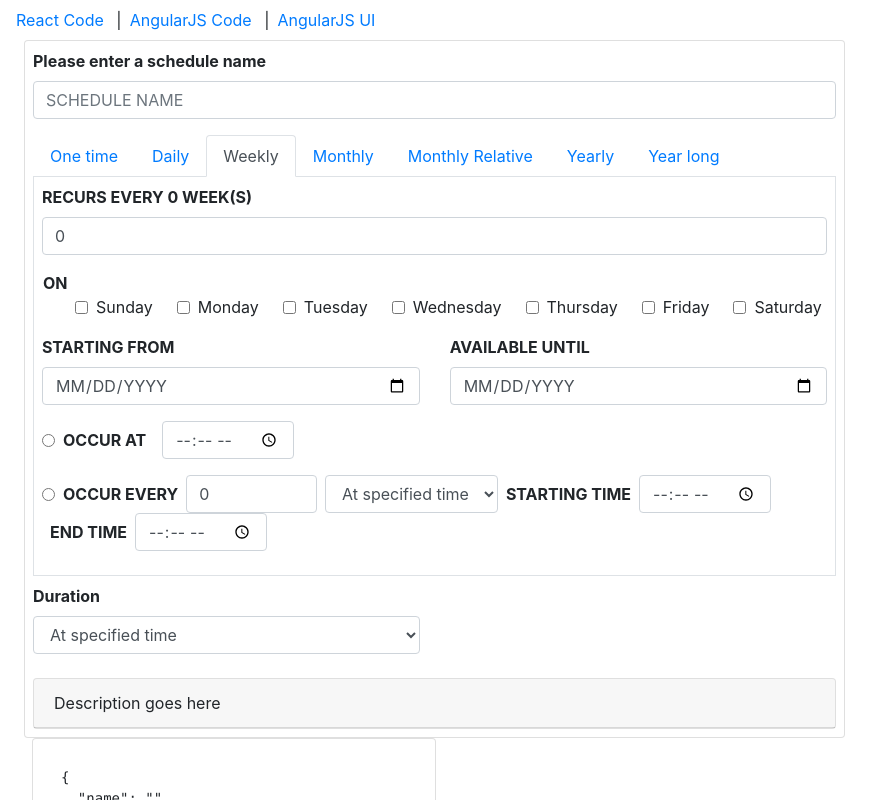
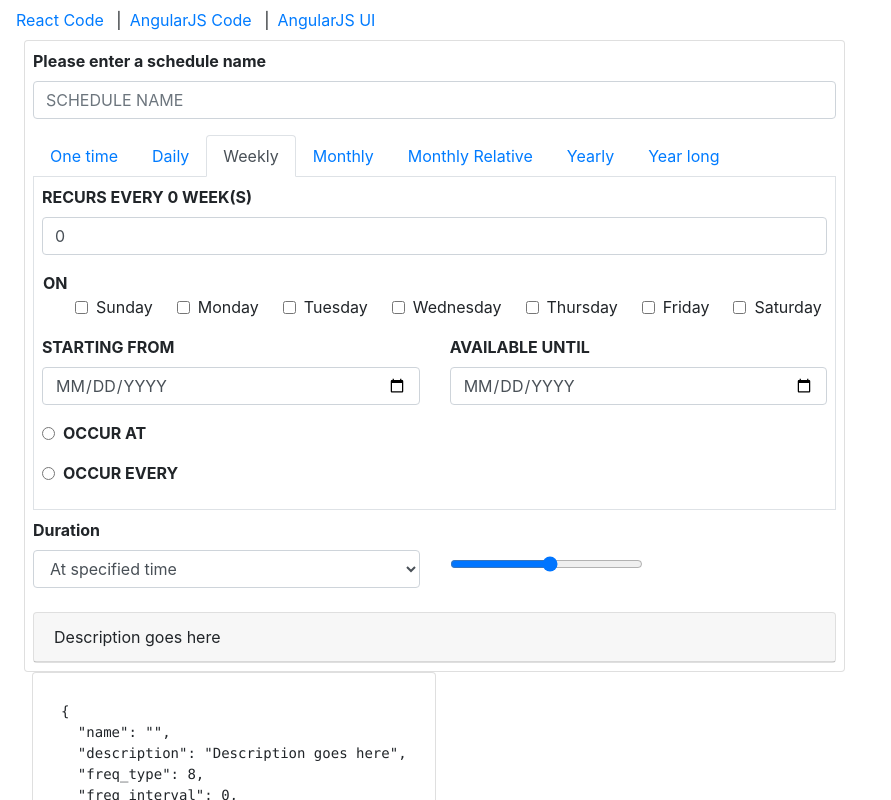
Before and after one commit to shantanugupta/react-scheduler, a React (Create React App) app: page / in a window 1280 px wide. Shown: the top 800 px of the page, without its empty margins (0-891 px from the left). Built offline with nearby package versions, Linux system fonts and the light colour scheme.

Commit message:
Fixed description generation for Duration interval and freq_subday_interval. Added slider for duration selection

```diff
--- a/src/components/Scheduler/FrequencySchedule/FrequencySchedule.component.jsx
+++ b/src/components/Scheduler/FrequencySchedule/FrequencySchedule.component.jsx
@@ -31,6 +31,14 @@ const FrequencyScheduleComponent = props => {
 
         tempState[name] = value;
 
+        if (name === "freq_subday_type") {
+            if (tempState.freq_subday_type === 2 && tempState.freq_subday_interval > 24) {
+                tempState.freq_subday_interval = 24;
+            } else if (tempState.freq_subday_type === 1) {
+                tempState.freq_subday_interval = 0;
+            }
+        }
+
         setState(tempState);
         props.onFrequencyScheduleChange(tempState);
     }
@@ -50,6 +58,23 @@ const FrequencyScheduleComponent = props => {
         } else if (isOccurAt === false) {
             //reset nothing
         }
+    }
+
+    const getFreqSubdayInterval = (key, value, freq_subday_interval) => {
+        let description = '';
+
+        if (key === 1) {
+            description = value;
+        } else {
+            if (key === 2 && freq_subday_interval > 24) {
+                description = 24 + " " + value
+            }
+            else {
+                description = freq_subday_interval + " " + value
+            }
+        }
+
+        return description;
     }
 
     return (
@@ -84,7 +109,7 @@ const FrequencyScheduleComponent = props => {
                                 value="true" onChange={(e) => handleChange(e)} /><strong className="ml-2" htmlFor="occurOnceRadio">OCCUR AT</strong>
                         </label>
                     </div>
-                    <div className="form-group">
+                    <div className={"form-group " + ([false, undefined].includes(state.occurance_choice_state) ? "d-none" : "")}>
                         <label htmlFor="at" className="control-label ml-2 mr-2"></label>
                         <input id="at" name="active_start_time" className="form-control text-uppercase" type="time"
                             value={state.active_start_time} onChange={(e) => handleChange(e)} />
@@ -103,7 +128,8 @@ const FrequencyScheduleComponent = props => {
                         </label>
                     </div>
                     {/* DURATION NUMBER */}
-                    <input type="number" id="durationNumber" className="form-control col-lg-2" placeholder="Duration" name="freq_subday_interval"
+                    <div className={"form-inline " + ([true, undefined].includes(state.occurance_choice_state) ? "d-none" : "")}>
+                        <input type="range" id="durationNumber" className="form-range col-lg-2" placeholder="Duration" name="freq_subday_interval"
                             min={freqSubdayTypeMinMax.hasOwnProperty(state.freq_subday_type) ? freqSubdayTypeMinMax[state.freq_subday_type].min : 0}
                             max={freqSubdayTypeMinMax.hasOwnProperty(state.freq_subday_type) ? freqSubdayTypeMinMax[state.freq_subday_type].max : 0}
                             value={state.freq_subday_interval}
@@ -114,7 +140,7 @@ const FrequencyScheduleComponent = props => {
                             {
                                 freqSubdayType.map(i => (
                                     <option key={i.key} value={i.key}>
-                                    {i.value}
+                                        {getFreqSubdayInterval(i.key, i.value, state.freq_subday_interval)}
                                     </option>))
                             }
                         </select>
@@ -133,6 +159,7 @@ const FrequencyScheduleComponent = props => {
                     </div>
                 </div>
             </div>
+        </div>
     )
 }
 
--- a/src/components/Scheduler/ScheduleLookup.js
+++ b/src/components/Scheduler/ScheduleLookup.js
@@ -47,7 +47,7 @@ export const freqIntervalMonthlyRelative =
         , { key: 10, value: 'Weekend day' }]
 
 export const freqSubdayTypeMinMax = {
-    '1': { min: 1, max: 100 },
+    '1': { min: 1, max: 24 },
     '2': { min: 1, max: 24 },
     '4': { min: 1, max: 60 },
     '8': { min: 1, max: 60 },
--- a/src/components/Scheduler/Scheduler.component.jsx
+++ b/src/components/Scheduler/Scheduler.component.jsx
@@ -1,7 +1,6 @@
 import React, { useState } from 'react';
 import './Scheduler.style.css';
-import moment from 'moment';
-import { freqSubdayType, freqType } from './ScheduleLookup';
+import { freqSubdayTypeMinMax, freqSubdayType, freqType } from './ScheduleLookup';
 
 // import { connect } from 'react-redux';
 // import generateDescription from './../../actions/scheduleActions';
@@ -22,40 +21,26 @@ const SchedulerComponent = () => {
 	// const desc = generateScheduleDescription(state);
 
 	const handleChange = e => {
+		let name = e.target.name;
+		let value = e.target.value;
 
 		let tempState = {
 			...state,
-			[e.target.name]: parseInt(e.target.value, 10) || e.target.value,
+			[name]: parseInt(value, 10) || value,
 		}
-		// debugger;
+
+		if (name === "duration_subday_type") {
+			if (tempState.duration_subday_type === 2 && tempState.duration_interval > 24) {
+				tempState.duration_interval = 24;
+			} else if (tempState.duration_subday_type === 1) {
+				tempState.duration_interval = 0;
+			}
+		}
+
 		const desc = generateScheduleDescription(tempState);
 		tempState.description = desc;
 
 		setState(tempState);
-	}
-
-	const handleNumberInput = e => {
-		//This function will accept only +ve numbers.
-		// let isnum = /^\d+$/.test(e.target.value);
-		// if(!isnum){
-		// 	e.stopPropagation();
-		// 	return;
-		// }
-		// handleChange(e);
-
-		if (e.target.value === '') {
-			handleChange(e);
-			return;
-		}
-
-		let isnum = /^\d+$/.test(e.target.value);
-		if (isnum) {
-			handleChange(e);
-		}
-		else {
-			e.stopPropagation();
-		}
-
 	}
 
 	// Create a blank schedule when loading component for the first time or after saving/reset the component
@@ -84,7 +69,22 @@ const SchedulerComponent = () => {
 		}
 	}
 
-	//Reset schedule fields based on component
+	const getDurationInterval = (key, value, duration_interval) => {
+		let description = '';
+
+		if (key === 1) {
+			description = value;
+		} else {
+			if (key === 2 && duration_interval > 24) {
+				description = 24 + " " + value
+			}
+			else {
+				description = duration_interval + " " + value
+			}
+		}
+
+		return description;
+	}
 
 	const scheduleTypeChange = (new_freq_type) => {
 		let tempState = {
@@ -186,18 +186,18 @@ const SchedulerComponent = () => {
 									{
 										freqSubdayType.map(f => (
 											<option key={"durationUnit" + f.key} value={f.key} >
-												{f.value}
+												{getDurationInterval(f.key, f.value, state.duration_interval)}
 											</option>
 										))}
 								</select>
 							</div>
-							{state.duration_subday_type !== 1 ?
-								(<div className="col-lg-6">
-									<input type="text" value={state.duration_interval} id="durationNumber" className="form-control"
-										placeholder="Duration" name="duration_interval" onChange={handleNumberInput} />
-								</div>)
-								: null}
-
+							<div className="col-lg-6">
+								<input type="range" id="durationNumber" className="form-range w-50 align-middle"
+									placeholder="Duration" name="duration_interval" value={state.duration_interval} onChange={handleChange}
+									min={freqSubdayTypeMinMax.hasOwnProperty(state.duration_subday_type) ? freqSubdayTypeMinMax[state.duration_subday_type].min : 0}
+									max={freqSubdayTypeMinMax.hasOwnProperty(state.duration_subday_type) ? freqSubdayTypeMinMax[state.duration_subday_type].max : 0}
+								/>
+							</div>
 						</div>
 					</div>
 				</div>
@@ -233,10 +233,5 @@ const SchedulerComponent = () => {
 		</div>
 	)
 }
-// const mapStateToProps = state => ({
-// 	schedule: state.schedule
-// });
-
-// export default connect(mapStateToProps, {generateDescription})(SchedulerComponent);
 
 export default SchedulerComponent;
```
Lines whose indentation alone changed are shown as unchanged.
